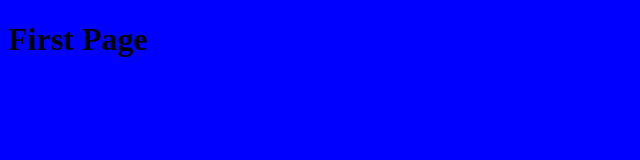
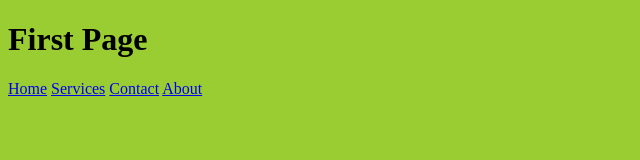
Before and after one commit to carlpenn/git-learning, a plain HTML site: page index.html in a window 1280 px wide. Shown: the whole page, without its empty margins (0-640 px from the left). Drawn offline with Linux system fonts and the light colour scheme; files that its build step writes are made by us from their sources.

Commit message:
I changed the background color to yellow-green and added header navigation to the page

```diff
--- a/css/main.css
+++ b/css/main.css
@@ -1,3 +1,3 @@
 body {
-    background: blue;
+    background: yellowgreen;
 }
--- a/index.html
+++ b/index.html
@@ -9,5 +9,11 @@
 </head>
 <body>
     <h1>First Page</h1>
+    <header>
+        <a href="/home.html">Home</a>
+        <a href="/services.html">Services</a>
+        <a href="/contact.html">Contact</a>
+        <a href="/about.html">About</a>
+    </header>
 </body>
 </html>
```
